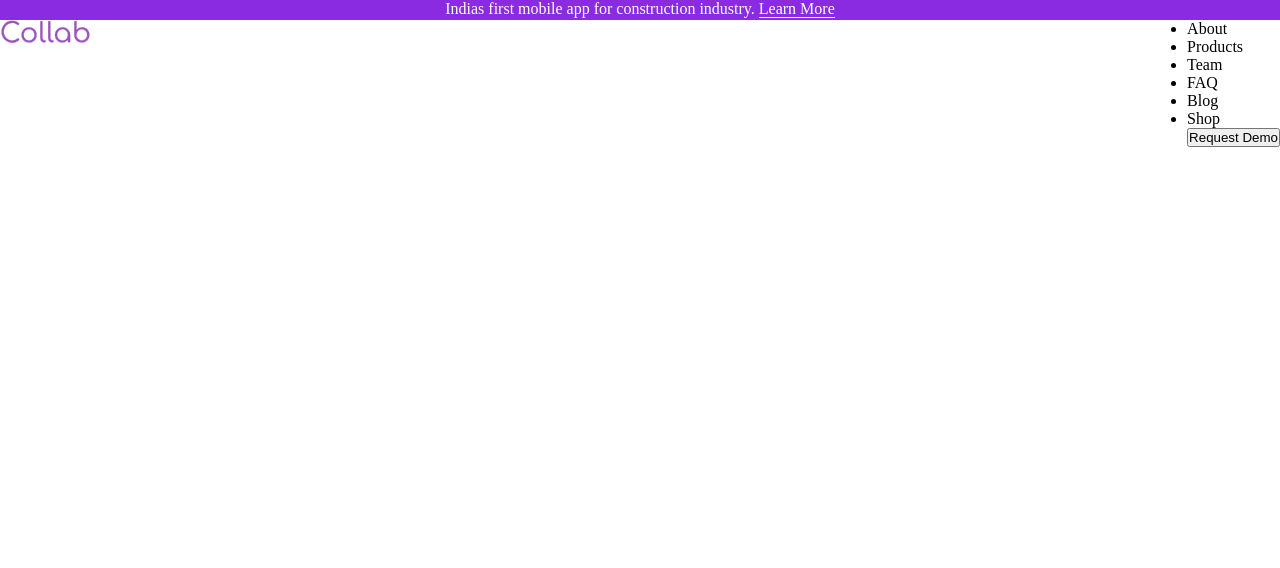
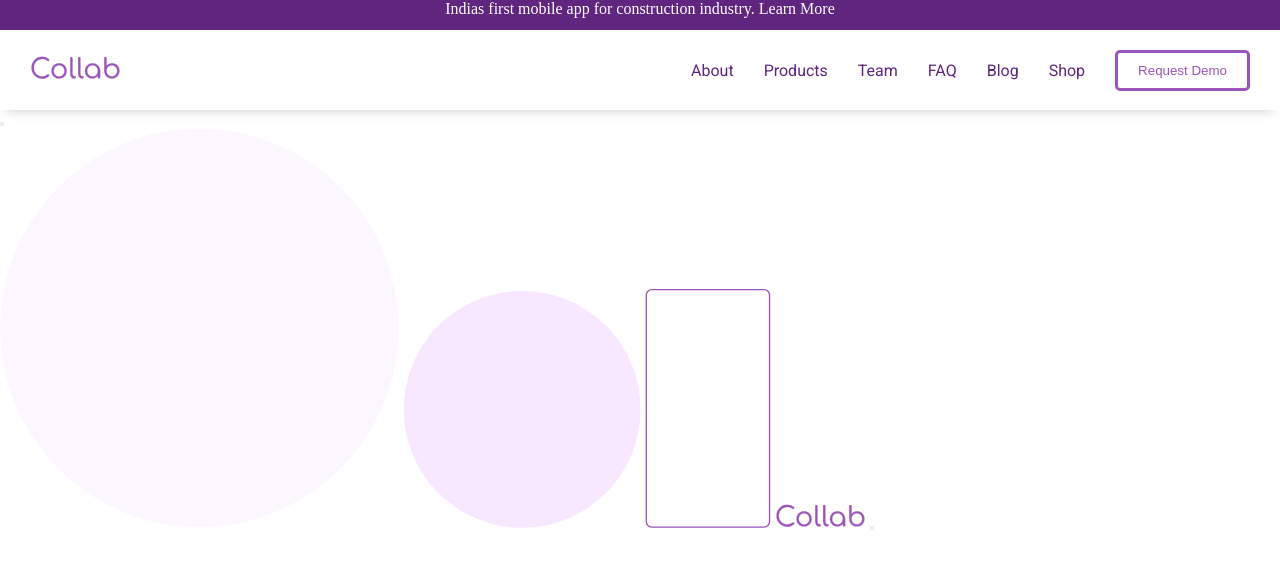
Before and after one commit to Dovydas-G/collab, a website: page index.html in a window 1280 px wide. Drawn offline with Linux system fonts and the light colour scheme.

Commit message:
Small update

```diff
--- a/css/main.css
+++ b/css/main.css
@@ -1,4 +1,3 @@
-
 * {
     margin: 0;
     padding: 0;
@@ -8,13 +7,23 @@
 
 .topBelt {
     width: 100%;
-    height: 20px;
-    background-color: blueviolet;
+    height: 30px;
+    background-color: #60267F;
     text-align: center;
     color: white;
 }
 
-.learn-more {
+
+.header {
+    width: 100%;
+    height: 80px;
+
+    box-shadow: -1px 6px 12px -6px rgba(0,0,0,0.2);
+    -webkit-box-shadow: -1px 6px 12px -6px rgba(0,0,0,0.2);
+    -moz-box-shadow: -1px 6px 12px -6px rgba(0,0,0,0.2);
+}
+
+.learnMore {
     border-bottom: 1px solid white;
 }
 
@@ -23,8 +32,53 @@
     height: 500px;
 }
 
-
-.nav-bar {
+.navigationContainer {
     display: flex;
     justify-content: space-between;
+    align-items: center;
+    height: 100%;
+    padding: 0 30px;
 }
+
+.navChoice {
+    display: flex;
+    align-items: center;
+    justify-content: center;
+    gap: 30px;
+}
+
+
+.navChoice ul {
+    display: flex;
+    justify-content: center;
+    align-items: center;
+    gap: 30px;
+}
+
+
+.navChoice ul li {
+    list-style: none;
+    color:#60267F;
+    font-family: "Roboto", sans-serif;
+}
+
+.navChoice ul li a{
+    text-decoration: none;
+}
+
+
+.navButton {
+    border: 3px solid #9A54BC;
+    color: #9A54BC;
+    background-color: transparent;
+    padding: 10px 20px;
+    border-radius: 5px;
+    cursor: pointer;
+    transition: all 0,1s ease-in-out;
+
+}
+
+.navButton:hover {
+    background-color: #9A54BC;
+    color: white;
+}
--- a/index.html
+++ b/index.html
@@ -4,22 +4,27 @@
     <meta charset="UTF-8" />
     <meta name="viewport" content="width=device-width, initial-scale=1.0" />
     <title>Document</title>
+    <link rel="preconnect" href="https://fonts.googleapis.com" />
+    <link rel="preconnect" href="https://fonts.gstatic.com" crossorigin />
+    <link
+      href="https://fonts.googleapis.com/css2?family=Inter:wght@400;700&family=PT+Serif:ital@0;1&family=Roboto:ital,wght@0,100;0,300;0,400;0,500;0,700;0,900;1,100;1,300;1,400;1,500;1,700;1,900&display=swap"
+      rel="stylesheet"
+    />
     <link rel="stylesheet" href="./css/main.css" />
   </head>
   <body>
+    <div class="topBelt">
+      <p class="topBeltParagraph">
+        Indias first mobile app for construction industry.
+        <span class="learn-more">Learn More</span>
+      </p>
+    </div>
     <header class="header">
-      <div class="topBelt">
-        <p class="topBeltParagraph">
-          Indias first mobile app for construction industry.
-          <span class="learn-more">Learn More</span>
-        </p>
-      </div>
-
-      <div class="nav-bar">
+      <div class="navigationContainer">
         <div class="logo-container">
           <img src="img/Collab.svg" alt="Logo" />
         </div>
-        <div>
+        <div class="navChoice">
           <ul>
             <li><a href="#"></a>About</li>
             <li><a href="#"></a>Products</li>
@@ -28,9 +33,22 @@
             <li><a href="#"></a>Blog</li>
             <li><a href="#"></a>Shop</li>
           </ul>
-          <button>Request Demo</button>
+          <button class="navButton">Request Demo</button>
         </div>
       </div>
     </header>
+    <main>
+      <section class="headCirclesContainer">
+        <h1 class="headCirclesHeader"></h1>
+        <button class="topHeadButton"></button>
+        <div class="releative">
+          <img class="absolute" src="img/Ellipse 2.svg" alt="" />
+          <img class="absolute" src="img/Ellipse 1.svg" alt="" />
+          <img class="absolute" src="img/Rectangle 3.svg" alt="" />
+          <img class="absolute" src="img/Collab.svg" alt="" />
+          <button class="circlesButton"></button>
+        </div>
+      </section>
+    </main>
   </body>
 </html>
```
Also changed, not shown: img/Ellipse 1.svg (added), img/Ellipse 2.svg (added), img/Rectangle 3.svg (added).
